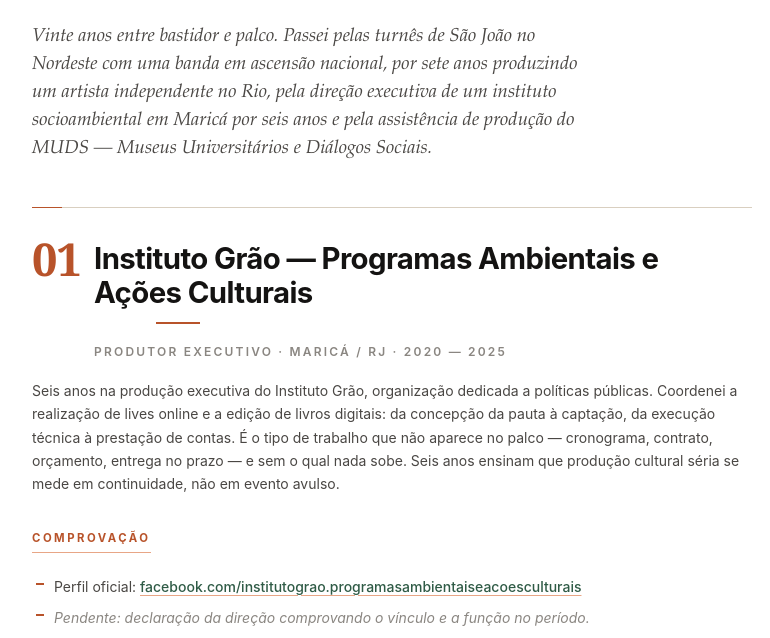
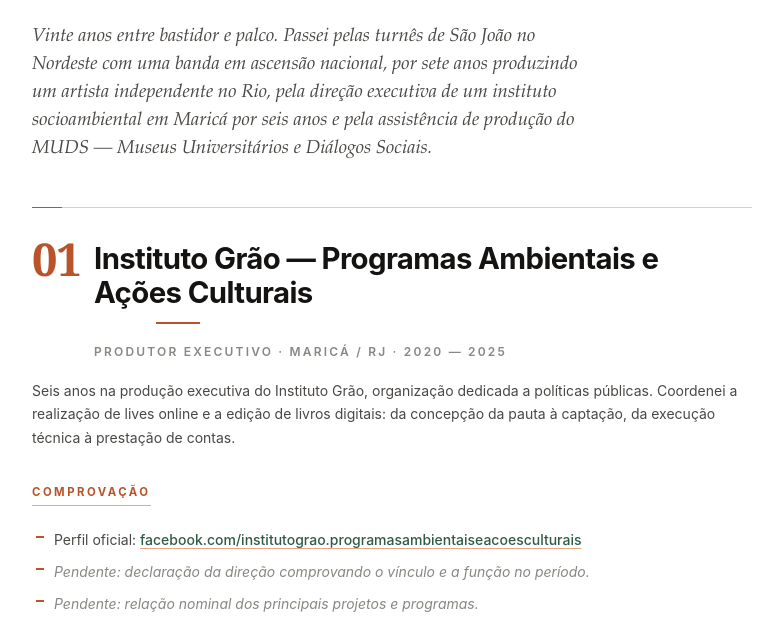
Before and after one commit to raphaelbride-svg/portfolio-raphael, a plain HTML site: page produtor.html in a window 1280 px wide. Shown: the part 155-793 px from the top of the page, without its empty margins (248-1018 px from the left). Drawn offline with Linux system fonts and the light colour scheme.

Commit message:
portfólio: atualização 2026-07-22

```diff
--- a/produtor.html
+++ b/produtor.html
@@ -237,11 +237,7 @@
 <p>Seis anos na produção executiva do Instituto Grão, organização
 dedicada a políticas públicas. Coordenei a realização de lives
 online e a edição de livros digitais: da concepção da pauta à
-captação, da execução técnica à prestação de contas. É o tipo de
-trabalho que não aparece no palco — cronograma, contrato, orçamento,
-entrega no prazo — e sem o qual nada sobe. Seis anos ensinam que
-produção cultural séria se mede em continuidade, não em evento
-avulso.</p>
+captação, da execução técnica à prestação de contas.</p>
 <p><strong>Comprovação</strong></p>
 <ul>
 <li>Perfil oficial: <a href="https://www.facebook.com/institutograo.programasambientaiseacoesculturais/">facebook.com/institutograo.programasambientaiseacoesculturais</a></li>
@@ -285,9 +281,6 @@
 Sesc e eventos particulares. Atuação em agenda, contratação,
 articulação institucional, logística de palco e execução, ao longo
 de sete anos de parceria de produção.</p>
-<p>Douglas Borsatti é o artista central do Arraiá do Borsatti (PRONAC
-2513062), atualmente em produção — vínculo declarado por
-transparência.</p>
 <p><strong>Comprovação</strong></p>
 <ul>
 <li><strong>Temporada Sesc Teresópolis · novembro de 2018</strong> — 16 apresentações
@@ -300,7 +293,6 @@
   <code>RANF_SESC_BORSATTI.pdf</code></li>
 </ul>
 </li>
-<li>Projeto Arraiá do Borsatti — PRONAC 2513062 (SalicWeb)</li>
 <li><em>Pendente: registros do projeto (fotos, matérias, listagem de datas
   e escolas por cidade).</em></li>
 <li><em>Pendente: links de shows, discos e materiais de divulgação do
```
